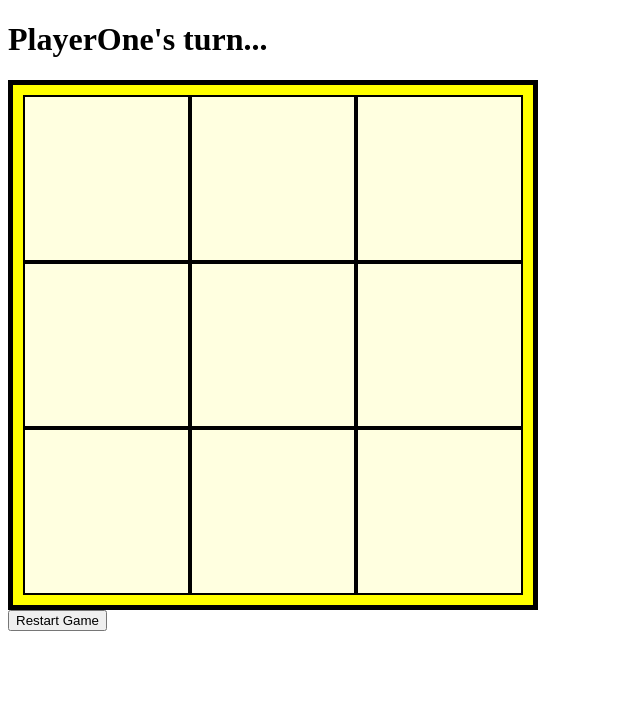
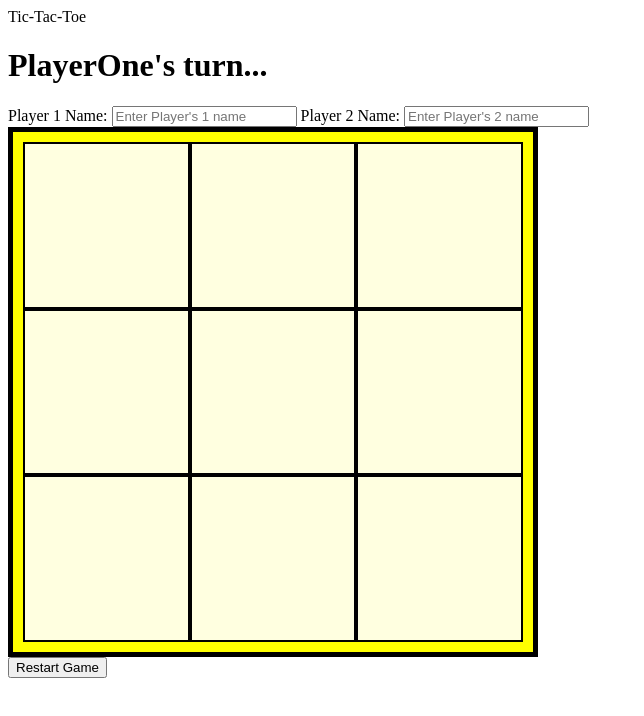
Before and after one commit to JureFilipovic/Tic-Tac-Toe, a plain HTML site: page index.html in a window 1280 px wide. Shown: the whole page, without its empty margins (0-644 px from the left). Drawn offline with Linux system fonts and the light colour scheme.

Commit message:
Add input fields for player names.

```diff
--- a/index.html
+++ b/index.html
@@ -7,8 +7,15 @@
     <link rel="stylesheet" href="style.css">
 </head>
 <body>
+    <header>Tic-Tac-Toe</header>
     <div class="container">
         <h1 class="turn"></h1>
+        <div class="input-names">
+            <label for="player1name">Player 1 Name:</label>
+            <input type="text" id="player1name" placeholder="Enter Player's 1 name">
+            <label for="player2name">Player 2 Name:</label>
+            <input type="text" id="player2name" placeholder="Enter Player's 2 name">
+        </div>
         <div class="board"></div>
         <button class="reset">Restart Game</button>
     </div>
```
